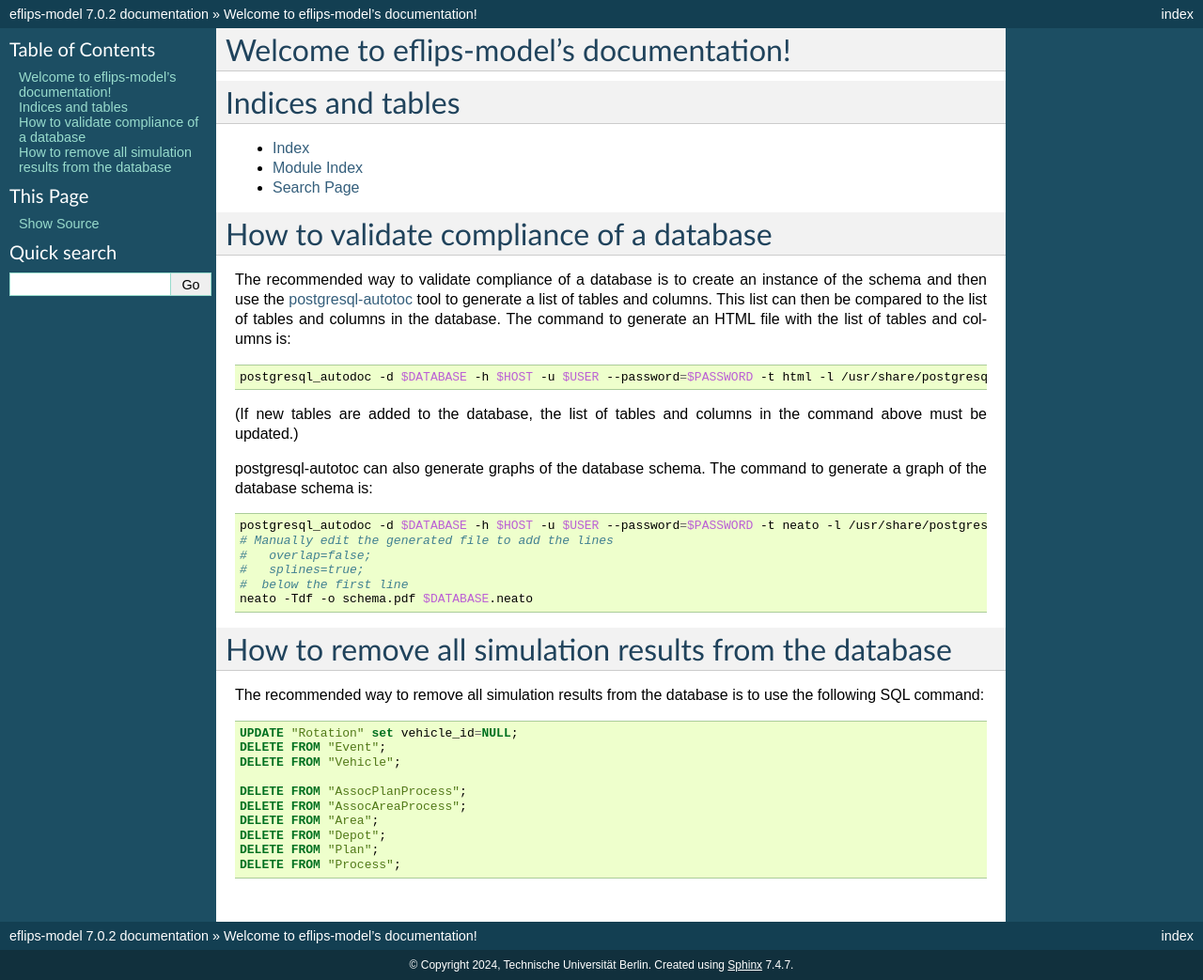
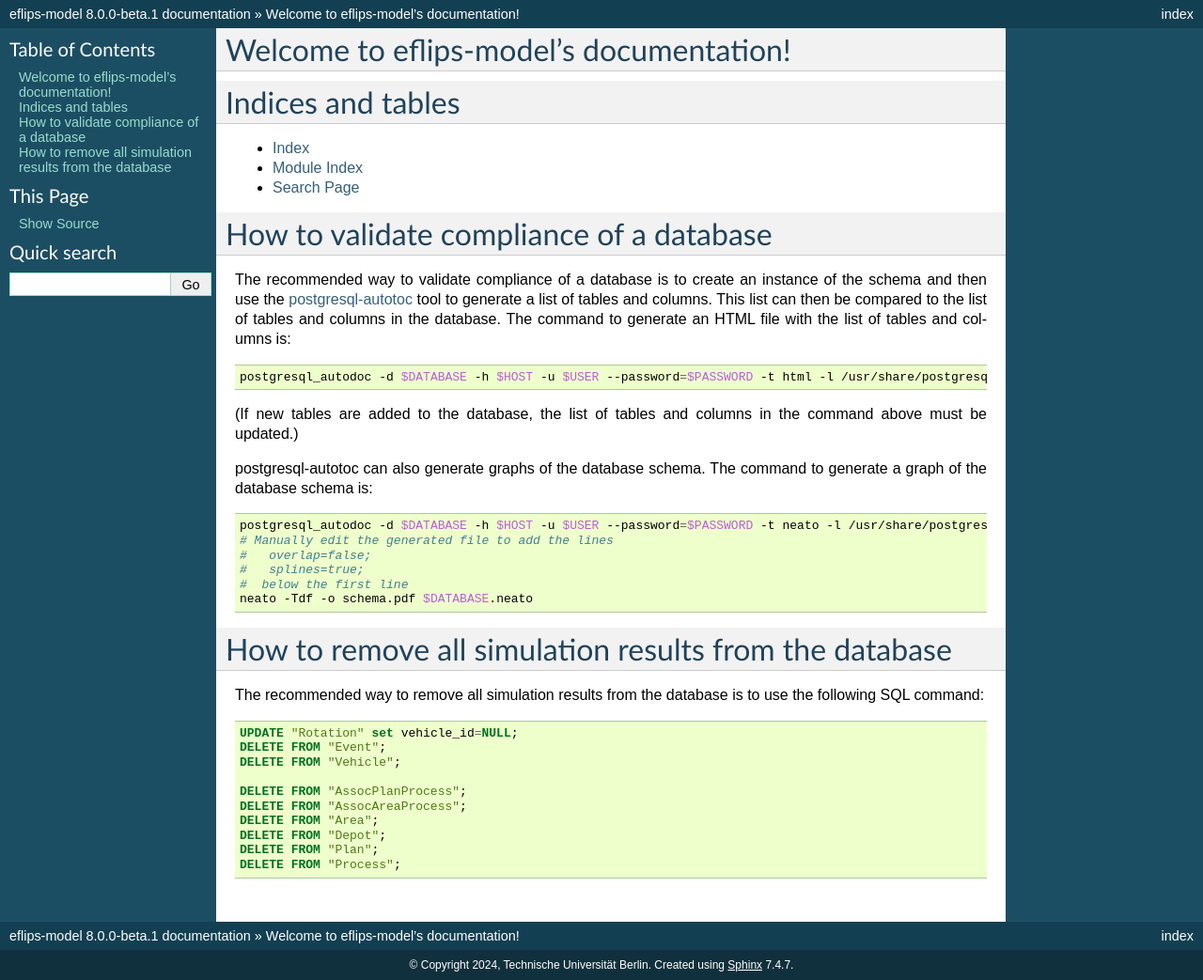
Before and after one commit to mpm-tu-berlin/eflips-model, a Sphinx documentation site: the page built from doc/index.rst, in a window 1280 px wide. Shown: the whole page at 94% size. Built offline with Sphinx 7.4.7, drawn with Linux system fonts in a browser that asks for light colours.

Commit message:
Bump version in doc

```diff
--- a/doc/conf.py
+++ b/doc/conf.py
@@ -9,7 +9,7 @@
 project = "eflips-model"
 copyright = "2024, Technische Universität Berlin"
 author = "Ludger Heide"
-release = "7.0.2"
+release = "8.0.0-beta.1"
 
 
 # -- General configuration ---------------------------------------------------
```
